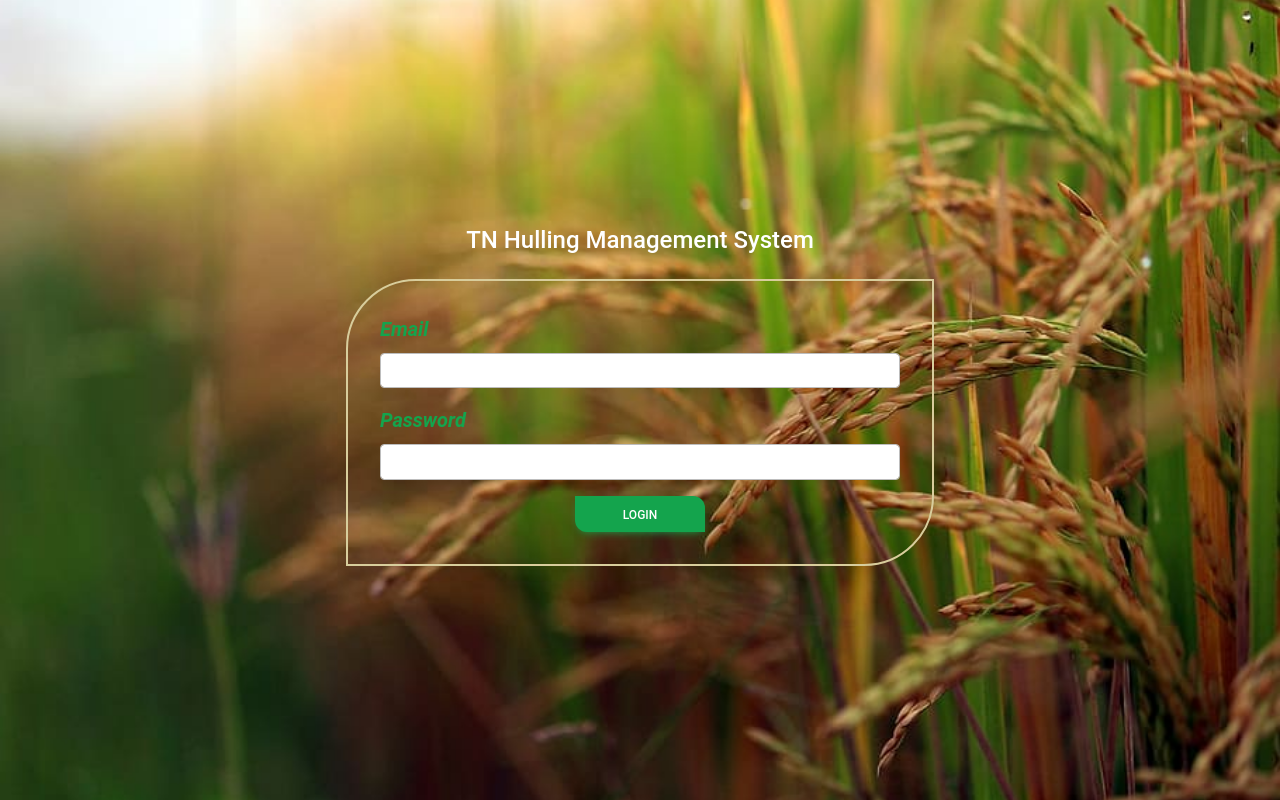
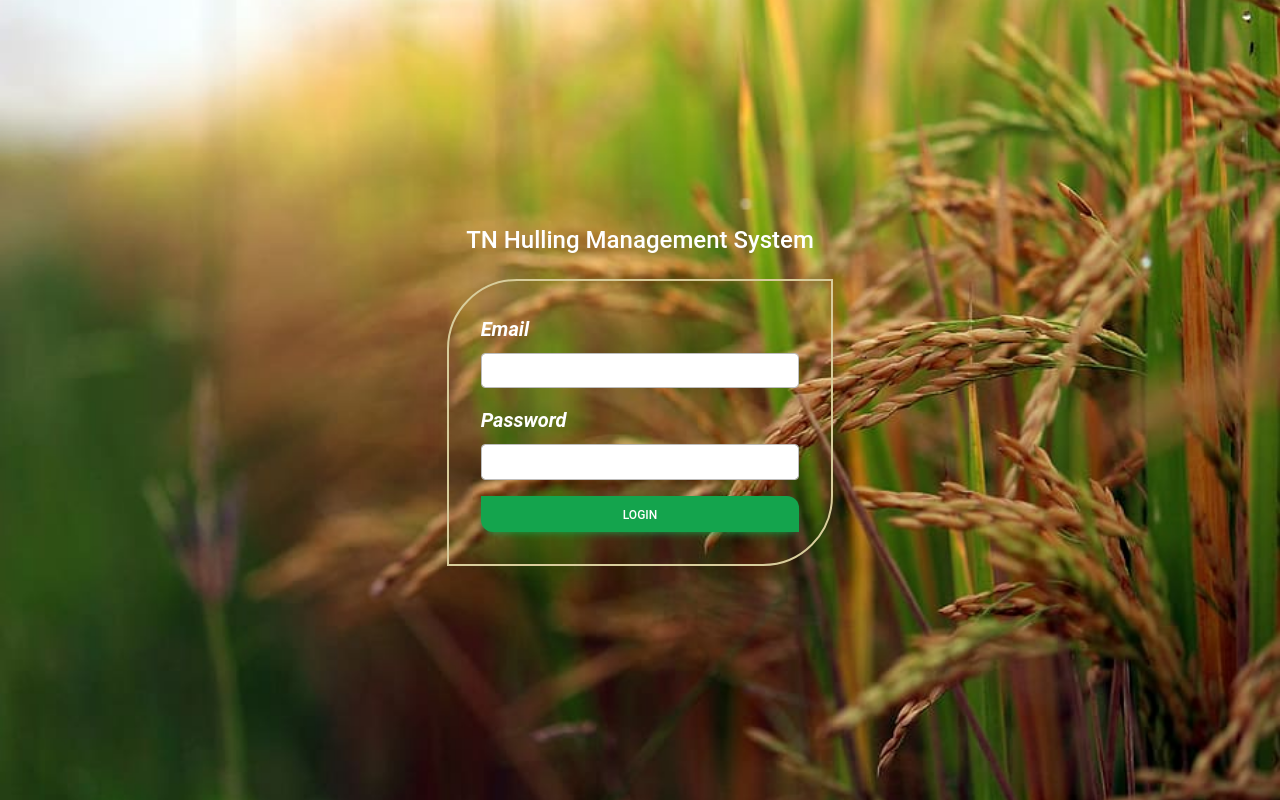
Before and after one commit to kannan-seeni/UI, a React (Create React App) app: page / in a window 1280 px wide. Built offline with nearby package versions, Linux system fonts and the light colour scheme; data requests are answered from the project's data file.

Commit message:
login issues fixed

```diff
--- a/src/Components/Login/index.js
+++ b/src/Components/Login/index.js
@@ -85,8 +85,8 @@ const Login = ({ setIsAuthenticated }) => {
                 <MDBCol md='6'>
                     <form onSubmit={handleSubmit}>
                         <MDBContainer>
-                            <MDBRow className='g-0'>
-                                <MDBCol md='12'>
+                            <MDBRow className='g-0 justify-content-center'>
+                                <MDBCol md='8'>
                                     <h4 className="text-white mb-4">TN Hulling Management System</h4>
                                     <MDBCard className='mx-2 mb-2 p-2 shadow-5 borderColor'>
                                         <MDBCardBody className='text-black d-flex flex-column justify-content-center'>
@@ -94,7 +94,7 @@ const Login = ({ setIsAuthenticated }) => {
                                                 <div className="text-danger mb-2">{loginError}</div>
                                             )}
                                             <div className='col-md-12'>
-                                                <label htmlFor="email" className="form-label-text form-label float-start fst-italic fw-bold">Email</label>
+                                                <label htmlFor="email" className="form-label-text text-white form-label float-start fst-italic fw-bold">Email</label>
                                                 <input
                                                     type="email"
                                                     id="email"
@@ -110,7 +110,7 @@ const Login = ({ setIsAuthenticated }) => {
                                                 )}
                                             </div>
                                             <div className='col-md-12 mt-3'>
-                                                <label htmlFor="password" className="form-label-text form-label float-start fst-italic fw-bold">Password</label>
+                                                <label htmlFor="password" className="form-label-text text-white form-label float-start fst-italic fw-bold">Password</label>
                                                 <input
                                                     type="password"
                                                     id="password"
@@ -125,7 +125,7 @@ const Login = ({ setIsAuthenticated }) => {
                                                     </div>
                                                 )}
                                             </div>
-                                            <button type="submit" className="loginBtn btn btn-success mt-3 w-25 m-auto">Login</button>
+                                            <button type="submit" className="loginBtn btn btn-success mt-3 w-100 m-auto">Login</button>
                                         </MDBCardBody>
                                     </MDBCard>
                                 </MDBCol>
```
